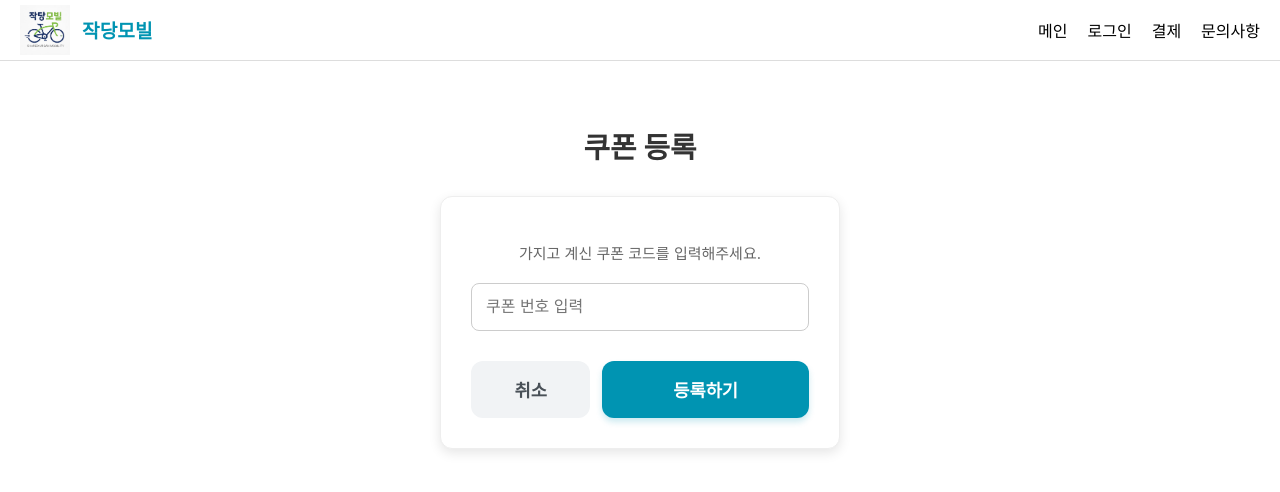
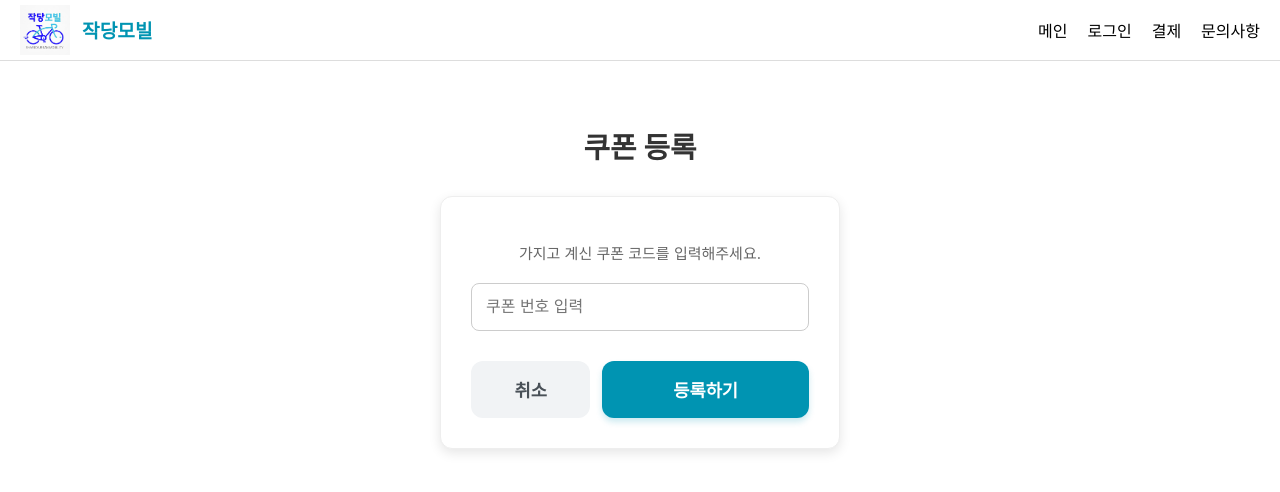
Before and after one commit to SK-Shielders-Final-Project/FrontEnd-Web-, a React (Create React App) app: page /payment/coupon in a window 1280 px wide. Shown: the top 492 px of the page. Built offline with nearby package versions, Linux system fonts and the light colour scheme; no server answers.

Commit message:
refactory: 주석 수정

```diff
--- a/src/Layout.js
+++ b/src/Layout.js
@@ -10,7 +10,7 @@ const Layout = () => {
         {/* 왼쪽: 로고 */}
         <div className="logo">
           <Link to="/" className='logo-link'>
-            <img src='/zdmb_logo.png' alt='작당모빌 로고' className='logo-img'/>
+            <img src='/logo.png' alt='작당모빌 로고' className='logo-img'/>
             <span className='logo-text'>작당모빌</span>
           </Link>
         </div>
--- a/src/payment/CouponPage.js
+++ b/src/payment/CouponPage.js
@@ -8,7 +8,7 @@ const CouponPage = () => {
 
   // 상태 관리
   const [couponCode, setCouponCode] = useState('');
-  const [resultData, setResultData] = useState(null); // 결과 데이터 저장 (성공 시)
+  const [resultData, setResultData] = useState(null);
   const [errorMsg, setErrorMsg] = useState('');
 
   // 쿠폰 등록 핸들러
```
Also changed, not shown: public/logo.png (added).
